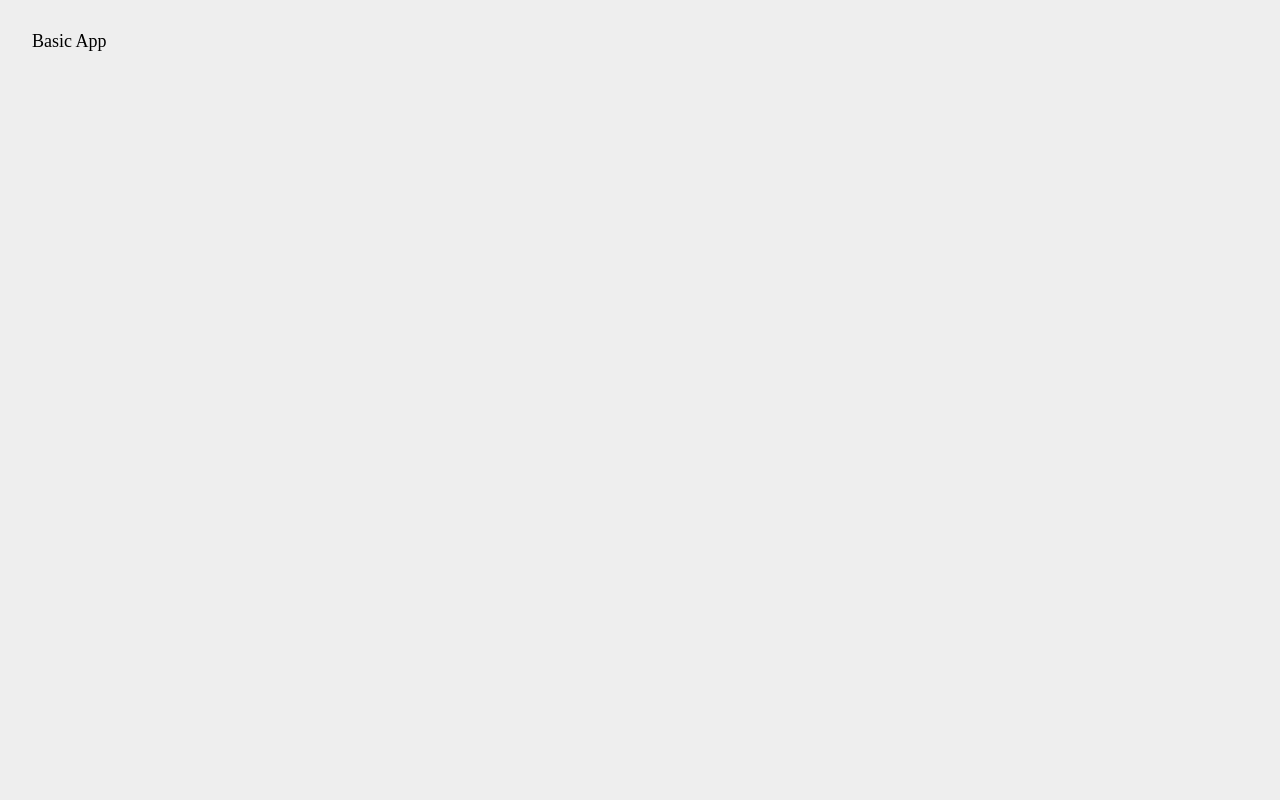
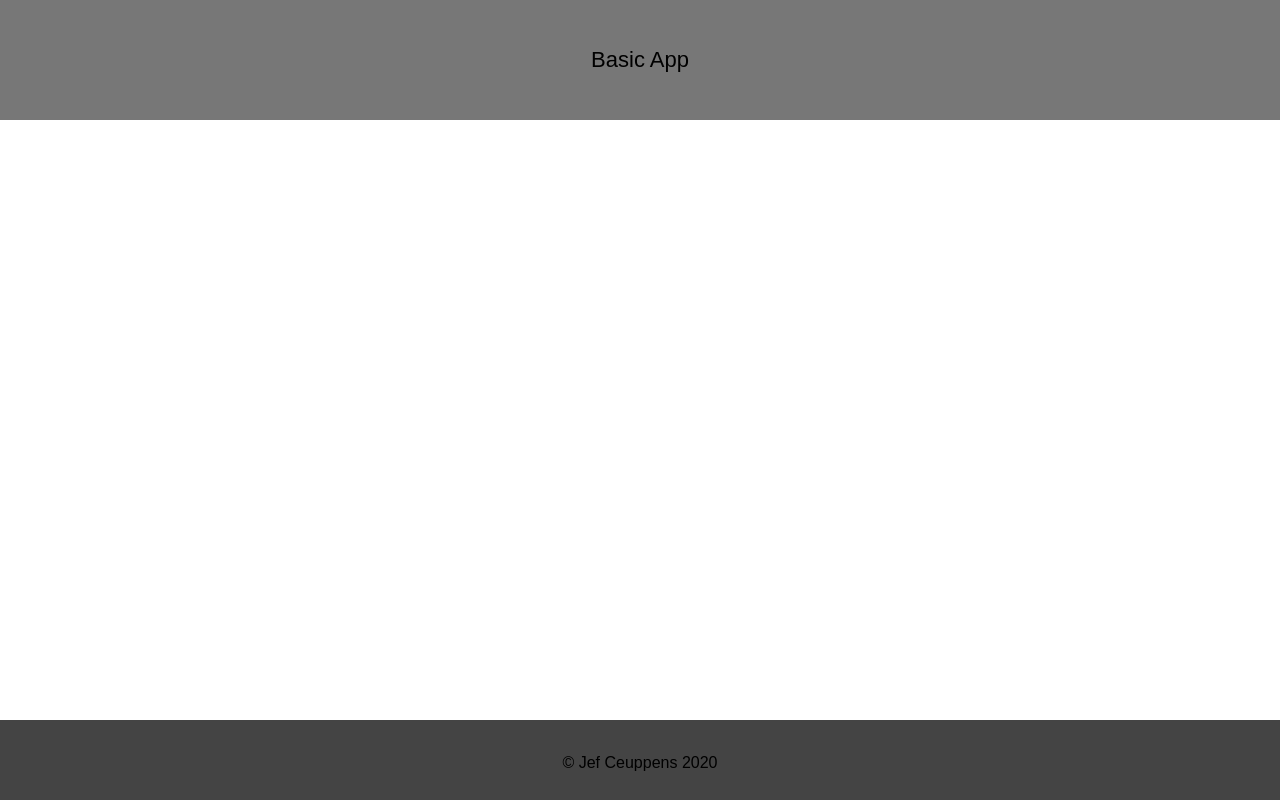
Before and after one commit to JefC-94/sass-oef, a website with bundled scripts: page index.html in a window 1280 px wide. Built offline with nearby package versions, Linux system fonts and the light colour scheme.

Commit message:
added mixins + basic template

```diff
--- a/index.html
+++ b/index.html
@@ -9,7 +9,17 @@
 </head>
 <body>
 
-    <h1 id="title">Basic App</h1>
+    <header>
+        <p id="title">Basic App</h1>
+    </header>
+
+    <main>
+
+    </main>
+
+    <footer>
+        <p>© Jef Ceuppens 2020</p>
+    </footer>
 
     <script src="./icons/svgxuse.js"></script>
     <script src="./build/js/bundle.js"></script>
--- /dev/null
+++ b/src/scss/_mixins.scss
@@ -0,0 +1,20 @@
+/* MIXINS */
+
+@mixin fonts($fontfamily: $hoofdfont, $fontsize: 100%, $fontweight: 400, $fontstyle:normal, $lineheight:1.5, $textalign: left, $texttransform){
+    font: {
+        family: $fontfamily;
+        size: $fontsize;
+        weight: $fontweight;
+        style: $fontstyle;
+    }
+    line-height: $lineheight;
+    text-align: $textalign;
+    text-transform: $texttransform;
+}
+
+@mixin flex($direction, $justify-content, $align-items){
+    display: flex;
+    flex-direction: $direction;
+    justify-content: $justify-content;
+    align-items: $align-items;
+}
--- /dev/null
+++ b/src/scss/_template.scss
@@ -0,0 +1,31 @@
+/*styling*/
+
+html{
+    height:100vh;
+    overflow-x:hidden;
+}
+
+body{
+    font:normal 100%/1.4 Avenir, sans-serif;
+    min-height:100vh;
+    margin:0;
+    padding:0;
+    @include flex(column, space-between, stretch);
+}
+
+header{
+    background-color:#777;
+    height:120px;
+    @include flex(row, center, center);
+}
+
+main{
+    flex-grow:1;
+}
+
+footer{
+    background-color:#444;
+    height:80px;
+    text-align:center;
+    padding:2em;
+}
--- a/src/scss/style.scss
+++ b/src/scss/style.scss
@@ -1,22 +1,8 @@
 @import '_var';
+@import '_mixins';
 @import '_reset';
+@import '_template';
 
-body{
-    margin:2em;
-    padding:0;
-    background: #eee;
-
-    h1{
-        font-size:18px;
-    }
-
-    ul{
-        display:flex;
-        justify-content:center;
-        list-style-type:none;
-
-        li{
-            color:$hoofdkleur;
-        }
-    }
+p#title{
+    font-size:22px;
 }
```
